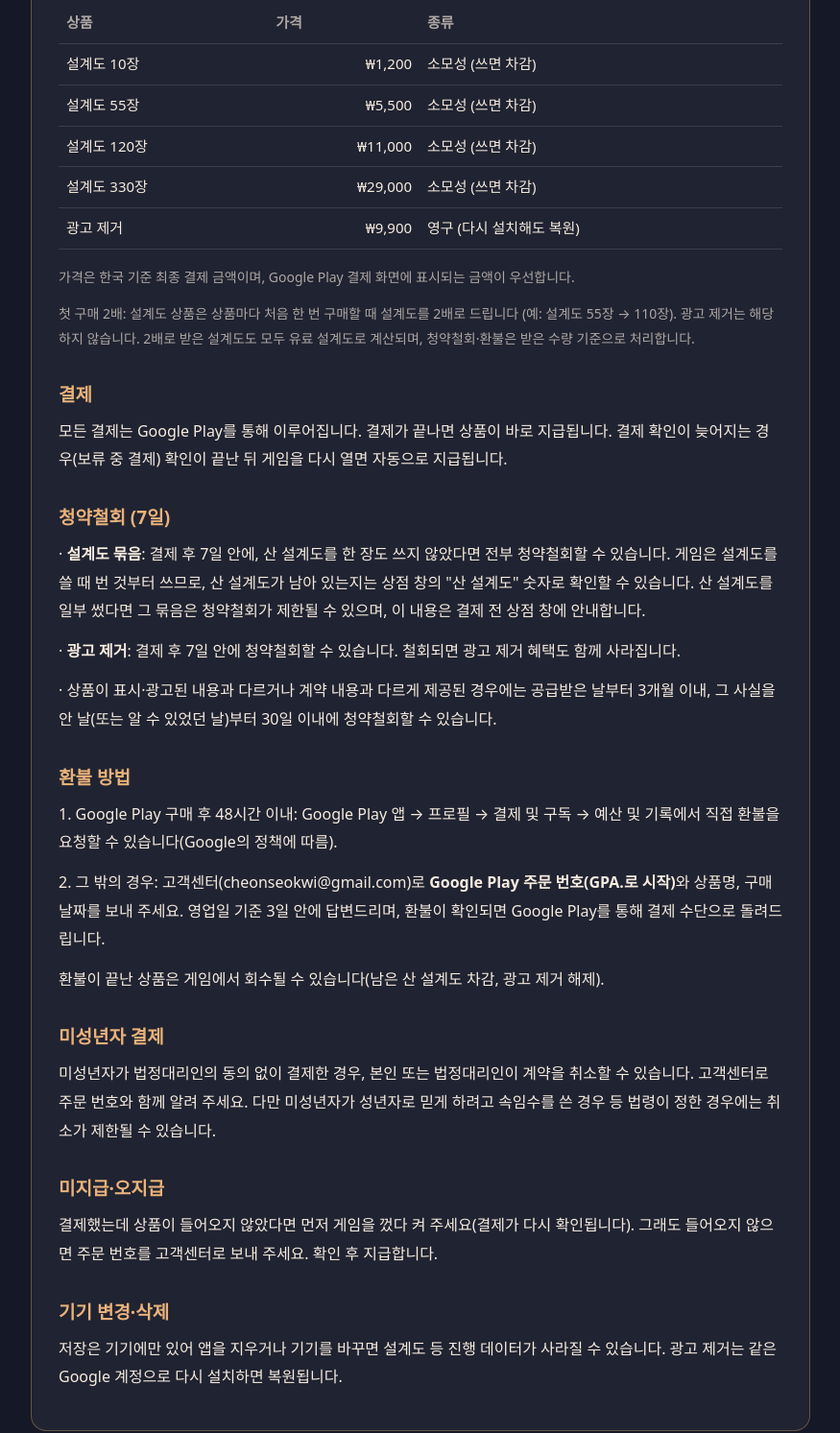
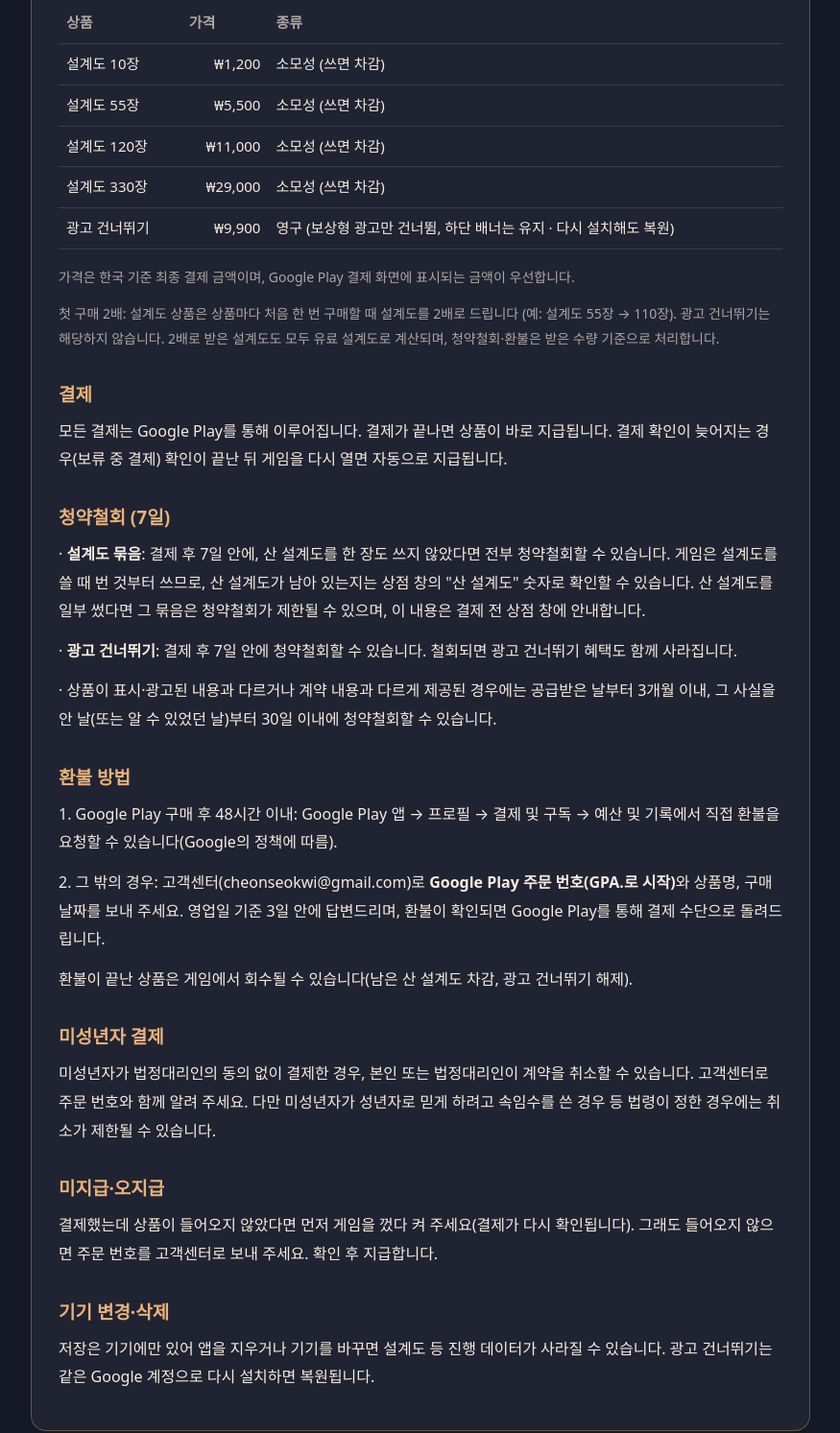
Before and after one commit to WinnerSeok/glass-defense-policies, a plain HTML site: page refund.html in a window 1280 px wide. Shown: the part 309-1802 px from the top of the page at 96% size, without its empty margins (202-1077 px from the left). Drawn offline with Linux system fonts and the light colour scheme.

Commit message:
광고 제거 → 광고 건너뛰기 (하단 배너 유지)
Co-Authored-By: Claude Opus 5.5 <noreply@anthropic.com>

```diff
--- a/refund.html
+++ b/refund.html
@@ -1,21 +1,21 @@
 <!doctype html><html lang='ko'><head><meta charset='utf-8'><meta name='viewport' content='width=device-width,initial-scale=1'><title>구매·환불 안내 | Glass Defense</title><link rel='stylesheet' href='style.css'></head><body><header><a href='index.html'>Glass Defense · 유리 디펜스</a><nav><a href='privacy.html'>개인정보처리방침</a><a href='probability.html'>확률 정보</a><a href='terms.html'>이용약관</a><a href='refund.html'>구매·환불</a><a href='licenses.html'>라이선스</a><a href='privacy-en.html' lang='en'>English</a></nav></header><main><h1>구매·환불 안내</h1><article><p class='small'>최종 수정: 2026년 11월 18일</p>
 <h2>판매 상품</h2>
-<table><tr><th>상품</th><th>가격</th><th>종류</th></tr><tr><td>설계도 10장</td><td class='n'>₩1,200</td><td>소모성 (쓰면 차감)</td></tr><tr><td>설계도 55장</td><td class='n'>₩5,500</td><td>소모성 (쓰면 차감)</td></tr><tr><td>설계도 120장</td><td class='n'>₩11,000</td><td>소모성 (쓰면 차감)</td></tr><tr><td>설계도 330장</td><td class='n'>₩29,000</td><td>소모성 (쓰면 차감)</td></tr><tr><td>광고 제거</td><td class='n'>₩9,900</td><td>영구 (다시 설치해도 복원)</td></tr></table>
+<table><tr><th>상품</th><th>가격</th><th>종류</th></tr><tr><td>설계도 10장</td><td class='n'>₩1,200</td><td>소모성 (쓰면 차감)</td></tr><tr><td>설계도 55장</td><td class='n'>₩5,500</td><td>소모성 (쓰면 차감)</td></tr><tr><td>설계도 120장</td><td class='n'>₩11,000</td><td>소모성 (쓰면 차감)</td></tr><tr><td>설계도 330장</td><td class='n'>₩29,000</td><td>소모성 (쓰면 차감)</td></tr><tr><td>광고 건너뛰기</td><td class='n'>₩9,900</td><td>영구 (보상형 광고만 건너뜀, 하단 배너는 유지 · 다시 설치해도 복원)</td></tr></table>
 <p class='small'>가격은 한국 기준 최종 결제 금액이며, Google Play 결제 화면에 표시되는 금액이 우선합니다.</p>
-<p class='small'>첫 구매 2배: 설계도 상품은 상품마다 처음 한 번 구매할 때 설계도를 2배로 드립니다 (예: 설계도 55장 → 110장). 광고 제거는 해당하지 않습니다. 2배로 받은 설계도도 모두 유료 설계도로 계산되며, 청약철회·환불은 받은 수량 기준으로 처리합니다.</p>
+<p class='small'>첫 구매 2배: 설계도 상품은 상품마다 처음 한 번 구매할 때 설계도를 2배로 드립니다 (예: 설계도 55장 → 110장). 광고 건너뛰기는 해당하지 않습니다. 2배로 받은 설계도도 모두 유료 설계도로 계산되며, 청약철회·환불은 받은 수량 기준으로 처리합니다.</p>
 <h2>결제</h2>
 <p>모든 결제는 Google Play를 통해 이루어집니다. 결제가 끝나면 상품이 바로 지급됩니다. 결제 확인이 늦어지는 경우(보류 중 결제) 확인이 끝난 뒤 게임을 다시 열면 자동으로 지급됩니다.</p>
 <h2>청약철회 (7일)</h2>
 <p>· <b>설계도 묶음</b>: 결제 후 7일 안에, 산 설계도를 한 장도 쓰지 않았다면 전부 청약철회할 수 있습니다. 게임은 설계도를 쓸 때 번 것부터 쓰므로, 산 설계도가 남아 있는지는 상점 창의 "산 설계도" 숫자로 확인할 수 있습니다. 산 설계도를 일부 썼다면 그 묶음은 청약철회가 제한될 수 있으며, 이 내용은 결제 전 상점 창에 안내합니다.</p>
-<p>· <b>광고 제거</b>: 결제 후 7일 안에 청약철회할 수 있습니다. 철회되면 광고 제거 혜택도 함께 사라집니다.</p>
+<p>· <b>광고 건너뛰기</b>: 결제 후 7일 안에 청약철회할 수 있습니다. 철회되면 광고 건너뛰기 혜택도 함께 사라집니다.</p>
 <p>· 상품이 표시·광고된 내용과 다르거나 계약 내용과 다르게 제공된 경우에는 공급받은 날부터 3개월 이내, 그 사실을 안 날(또는 알 수 있었던 날)부터 30일 이내에 청약철회할 수 있습니다.</p>
 <h2>환불 방법</h2>
 <p>1. Google Play 구매 후 48시간 이내: Google Play 앱 → 프로필 → 결제 및 구독 → 예산 및 기록에서 직접 환불을 요청할 수 있습니다(Google의 정책에 따름).</p>
 <p>2. 그 밖의 경우: 고객센터(cheonseokwi@gmail.com)로 <b>Google Play 주문 번호(GPA.로 시작)</b>와 상품명, 구매 날짜를 보내 주세요. 영업일 기준 3일 안에 답변드리며, 환불이 확인되면 Google Play를 통해 결제 수단으로 돌려드립니다.</p>
-<p>환불이 끝난 상품은 게임에서 회수될 수 있습니다(남은 산 설계도 차감, 광고 제거 해제).</p>
+<p>환불이 끝난 상품은 게임에서 회수될 수 있습니다(남은 산 설계도 차감, 광고 건너뛰기 해제).</p>
 <h2>미성년자 결제</h2>
 <p>미성년자가 법정대리인의 동의 없이 결제한 경우, 본인 또는 법정대리인이 계약을 취소할 수 있습니다. 고객센터로 주문 번호와 함께 알려 주세요. 다만 미성년자가 성년자로 믿게 하려고 속임수를 쓴 경우 등 법령이 정한 경우에는 취소가 제한될 수 있습니다.</p>
 <h2>미지급·오지급</h2>
 <p>결제했는데 상품이 들어오지 않았다면 먼저 게임을 껐다 켜 주세요(결제가 다시 확인됩니다). 그래도 들어오지 않으면 주문 번호를 고객센터로 보내 주세요. 확인 후 지급합니다.</p>
 <h2>기기 변경·삭제</h2>
-<p>저장은 기기에만 있어 앱을 지우거나 기기를 바꾸면 설계도 등 진행 데이터가 사라질 수 있습니다. 광고 제거는 같은 Google 계정으로 다시 설치하면 복원됩니다.</p></article></main><footer>고객센터 · <a href='mailto:cheonseokwi@gmail.com'>cheonseokwi@gmail.com</a></footer></body></html>
+<p>저장은 기기에만 있어 앱을 지우거나 기기를 바꾸면 설계도 등 진행 데이터가 사라질 수 있습니다. 광고 건너뛰기는 같은 Google 계정으로 다시 설치하면 복원됩니다.</p></article></main><footer>고객센터 · <a href='mailto:cheonseokwi@gmail.com'>cheonseokwi@gmail.com</a></footer></body></html>
```
Also changed, not shown: privacy.html (+1 -1 lines), terms.html (+2 -2 lines).
